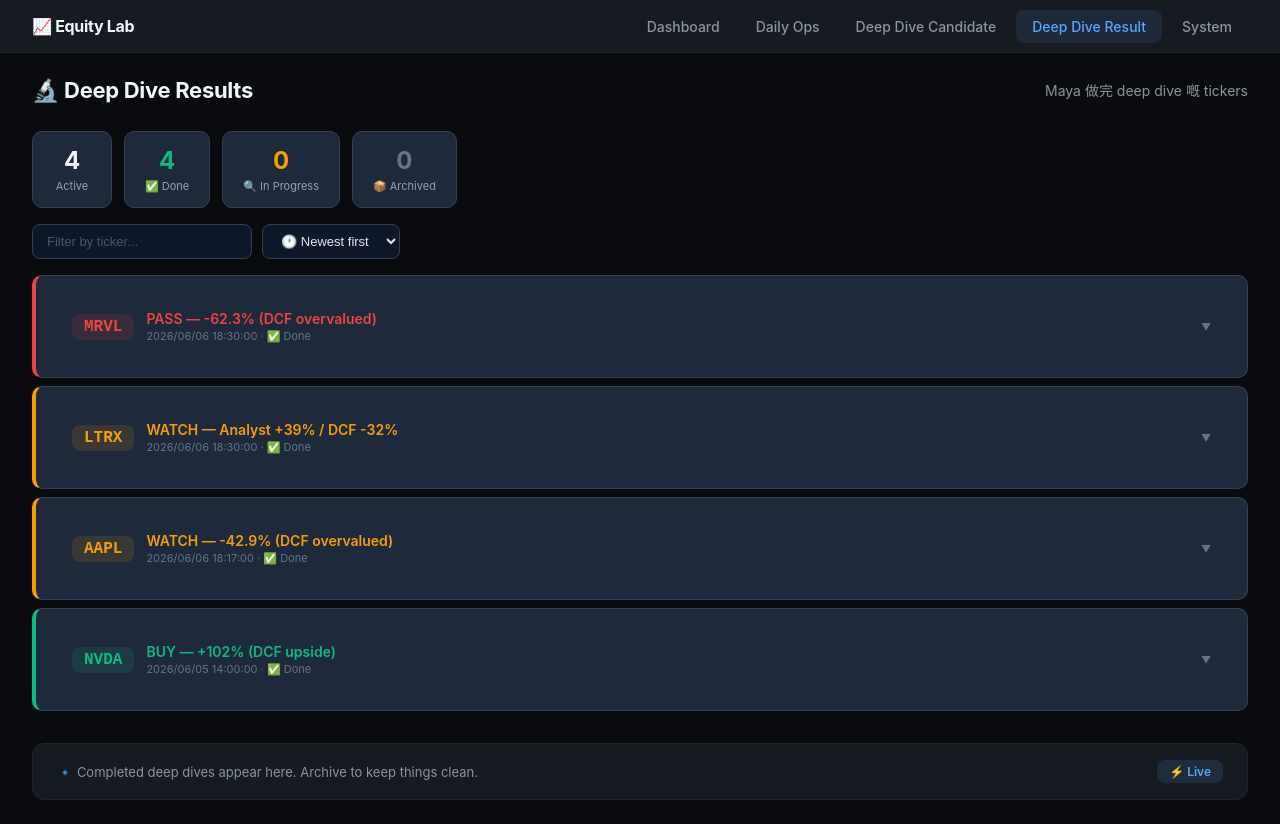
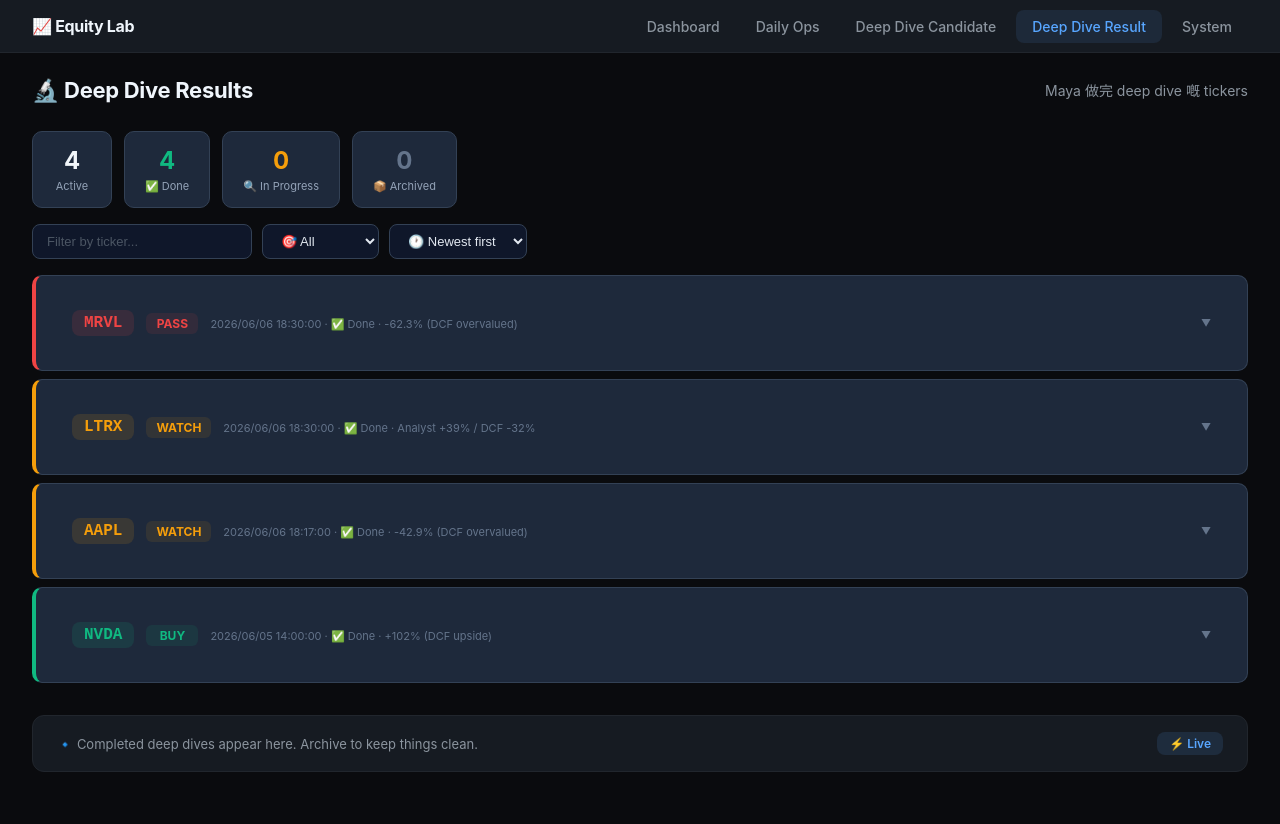
Before and after one commit to pu105-stack/equity-lab-dashboard, a Next.js app: page /deep-dive-results in a window 1280 px wide. After the commit the page ends 800 px from the top, so only its background shows below. Built offline with nearby package versions, Linux system fonts and the light colour scheme.

Commit message:
add decision filter dropdown + verdict badge label to results page

```diff
--- a/pages/deep-dive-results.js
+++ b/pages/deep-dive-results.js
@@ -12,6 +12,7 @@ export default function DeepDiveResults() {
   const [loading, setLoading] = useState(true)
   const [open, setOpen] = useState({})
   const [filterTicker, setFilterTicker] = useState('')
+  const [filterDecision, setFilterDecision] = useState('all')
   const [sortOrder, setSortOrder] = useState('newest')
 
   useEffect(() => {
@@ -74,6 +75,9 @@ export default function DeepDiveResults() {
     const q = filterTicker.toUpperCase()
     filteredResults = filteredResults.filter(r => r.ticker.includes(q))
   }
+  if (filterDecision !== 'all') {
+    filteredResults = filteredResults.filter(r => r.verdict === filterDecision)
+  }
   filteredResults.sort((a, b) => {
     const ta = a.completed_at || ''
     const tb = b.completed_at || ''
@@ -107,6 +111,12 @@ export default function DeepDiveResults() {
           value={filterTicker}
           onChange={e => setFilterTicker(e.target.value)}
         />
+        <select className="sort-select" value={filterDecision} onChange={e => setFilterDecision(e.target.value)}>
+          <option value="all">🎯 All</option>
+          <option value="BUY">🟢 BUY</option>
+          <option value="WATCH">🟡 WATCH</option>
+          <option value="PASS">🔴 PASS</option>
+        </select>
         <select className="sort-select" value={sortOrder} onChange={e => setSortOrder(e.target.value)}>
           <option value="newest">🕐 Newest first</option>
           <option value="oldest">🕐 Oldest first</option>
@@ -125,19 +135,18 @@ export default function DeepDiveResults() {
 
         {filteredResults.map(r => {
           const isOpen = !!open[r.ticker]
-          const verdictColor = r.verdict === 'BUY' ? '#10b981' : r.verdict === 'WATCH' ? '#f59e0b' : r.verdict === 'PASS' ? '#ef4444' : '#64748b'
+          const verdictLabel = r.verdict || 'PENDING'
+          const verdictColor = verdictLabel === 'BUY' ? '#10b981' : verdictLabel === 'WATCH' ? '#f59e0b' : verdictLabel === 'PASS' ? '#ef4444' : '#64748b'
 
           return (
             <div key={r.ticker} className="card" style={{ borderLeftColor: verdictColor }}>
               {/* Header */}
               <div className="hd" onClick={() => toggle(r.ticker)}>
                 <div className="tkr-badge" style={{ background: verdictColor + '20', color: verdictColor }}>{r.ticker}</div>
+                <div className="verdict-badge" style={{ background: verdictColor + '18', color: verdictColor }}>{verdictLabel}</div>
                 <div className="info">
-                  <div className="verdict" style={{ color: verdictColor }}>
-                    {r.verdict || 'PENDING'} {r.upside ? `— ${r.upside}` : ''}
-                  </div>
                   <div className="meta">
-                    {r.completed_at?.replace('T', ' ').substring(0, 19).replace(/-/g, '/') || ''} · {r.status === 'done' ? '✅ Done' : '🔍 In Progress'}
+                    {r.completed_at?.replace('T', ' ').substring(0, 19).replace(/-/g, '/') || ''} · {r.status === 'done' ? '✅ Done' : '🔍 In Progress'} {r.upside ? `· ${r.upside}` : ''}
                   </div>
                 </div>
                 <span className={`arrow ${isOpen ? 'open' : ''}`}>▼</span>
@@ -215,6 +224,7 @@ export default function DeepDiveResults() {
         .hd { display: flex; align-items: center; gap: 12px; padding: 14px 16px; cursor: pointer; user-select: none; }
         .hd:hover { background: rgba(255,255,255,0.02); }
         .tkr-badge { font-size: 16px; font-weight: 700; font-family: monospace; padding: 4px 12px; border-radius: 8px; flex-shrink: 0; min-width: 60px; text-align: center; }
+        .verdict-badge { font-size: 12px; font-weight: 700; padding: 3px 10px; border-radius: 6px; flex-shrink: 0; min-width: 52px; text-align: center; }
         .info { flex: 1; min-width: 0; }
         .verdict { font-size: 14px; font-weight: 600; }
         .meta { font-size: 11px; color: #64748b; margin-top: 2px; }
```
